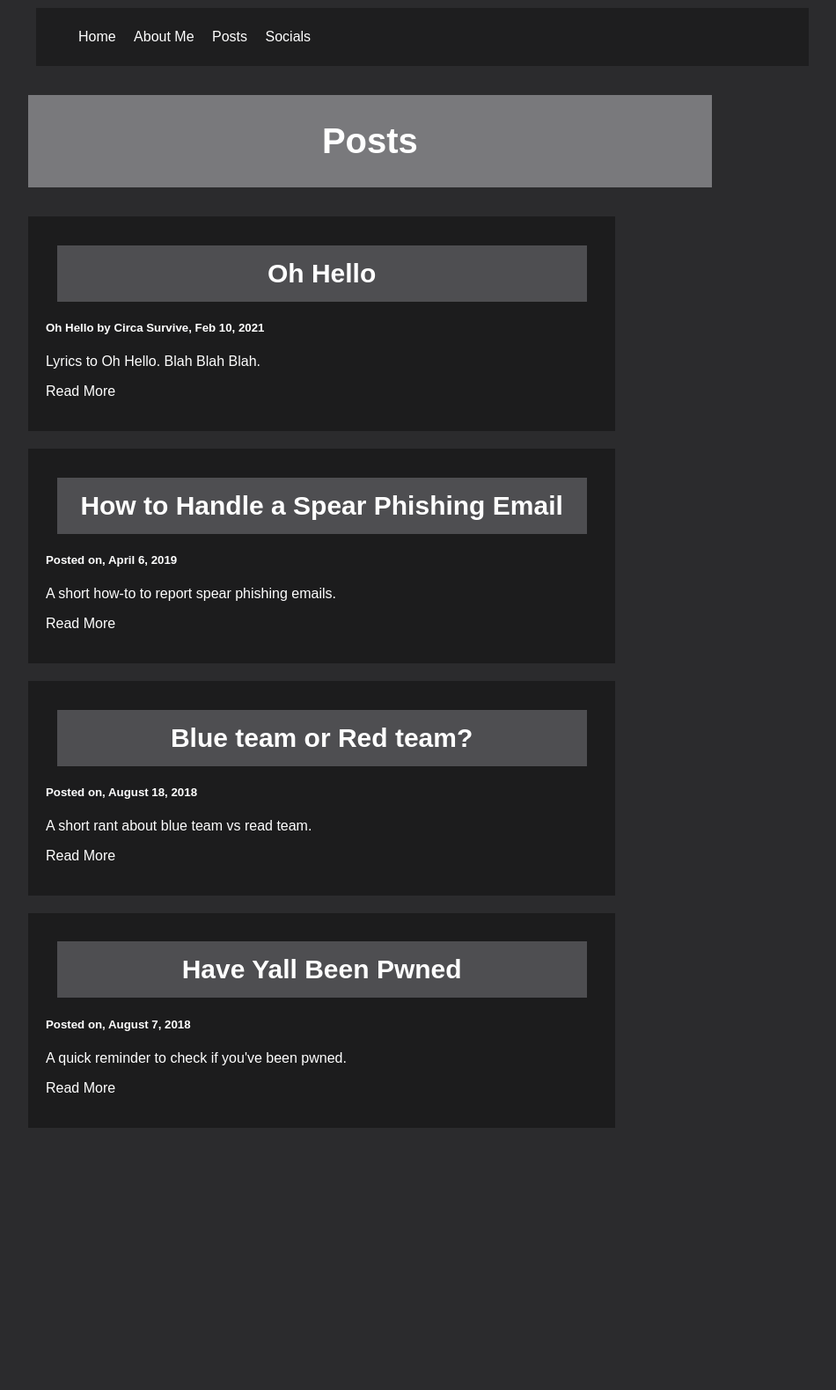
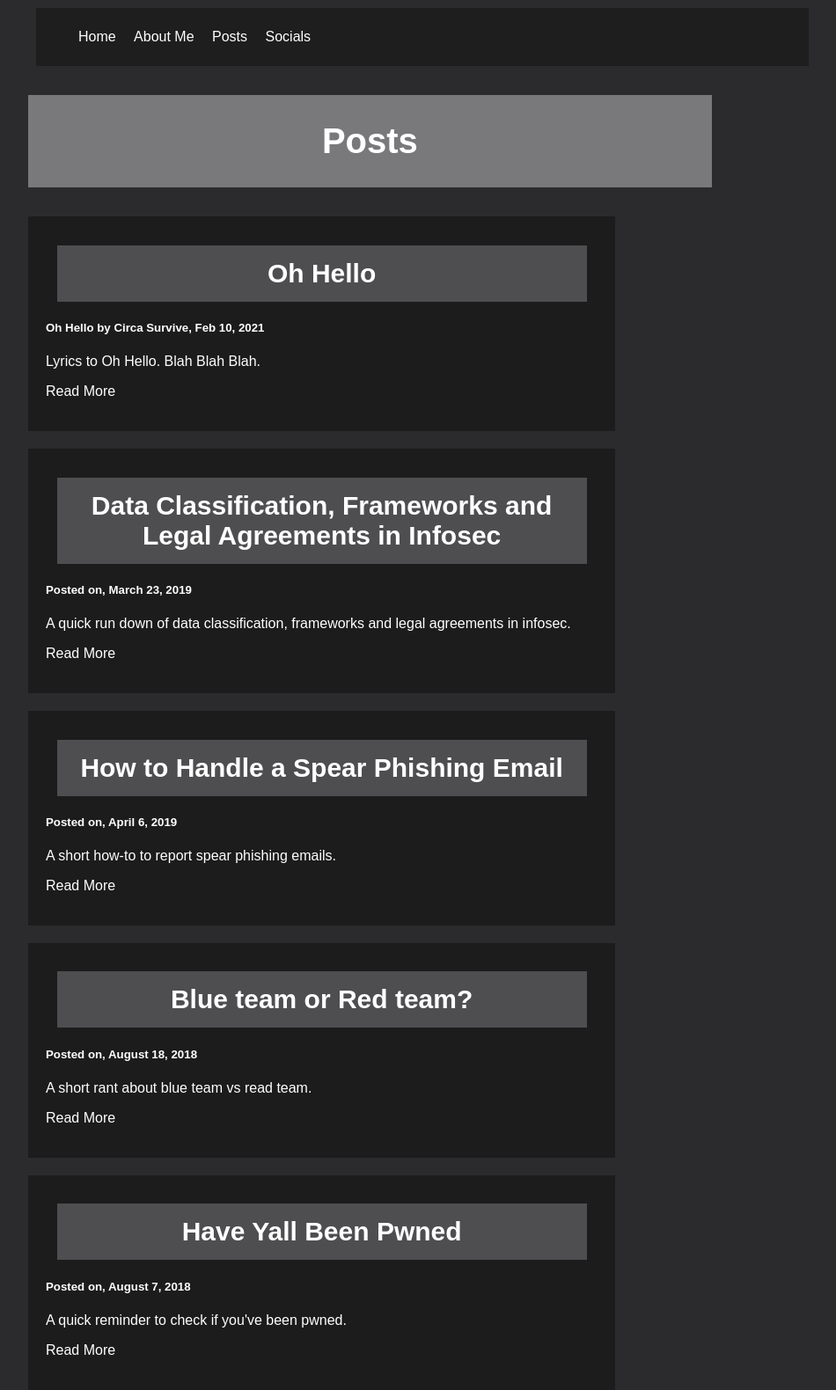
Before and after one commit to ceruleancee/ceruleancee.github.io, a Jekyll site: the page posts.html, which Jekyll copies as it is, in a window 1280 px wide. Shown: the whole page at 88% size, without its empty margins (160-1110 px from the left). Built offline with Jekyll 4.4.1, drawn with Linux system fonts in a browser that asks for light colours; before the commit the page ends 1282 px from its top, so only the background shows below that.

Commit message:
Minor tweaks

```diff
--- a/blogposts/20190323 - DataClassFrameworksLegalAgreements.html
+++ b/blogposts/20190323-DataClassFrameworksLegalAgreements.html
@@ -2,7 +2,7 @@
 <html lang="en">
 
 <head>
-    <title>Blue team or Red team?</title>
+    <title>Data Classification, Frameworks and Legal Agreements in Infosec</title>
 </head>
 <div id="nav">
     <ul>
--- a/blogposts/20190406-spearphish.html
+++ b/blogposts/20190406-spearphish.html
@@ -2,7 +2,7 @@
 <html lang="en">
 
 <head>
-    <title>Blue team or Red team?</title>
+    <title>How to Handle a Spear Phishing Email</title>
 </head>
 <div id="nav">
     <ul>
--- a/posts.html
+++ b/posts.html
@@ -23,6 +23,12 @@
             <h5>Oh Hello by Circa Survive, Feb 10, 2021</h5>
             <p>Lyrics to Oh Hello. Blah Blah Blah.</p>
             <p><a href="blogposts/post-01-ohhello.html">Read More</a></p>
+        </div>
+        <div class="card">
+            <h3>Data Classification, Frameworks and Legal Agreements in Infosec</h3>
+            <h5>Posted on, March 23, 2019 </h5>
+            <p>A quick run down of data classification, frameworks and legal agreements in infosec.</p>
+            <p><a href="blogposts/20190323-DataClassFrameworksLegalAgreements.html">Read More</a></p>
         </div>
         <div class="card">
             <h3>How to Handle a Spear Phishing Email</h3>
```
